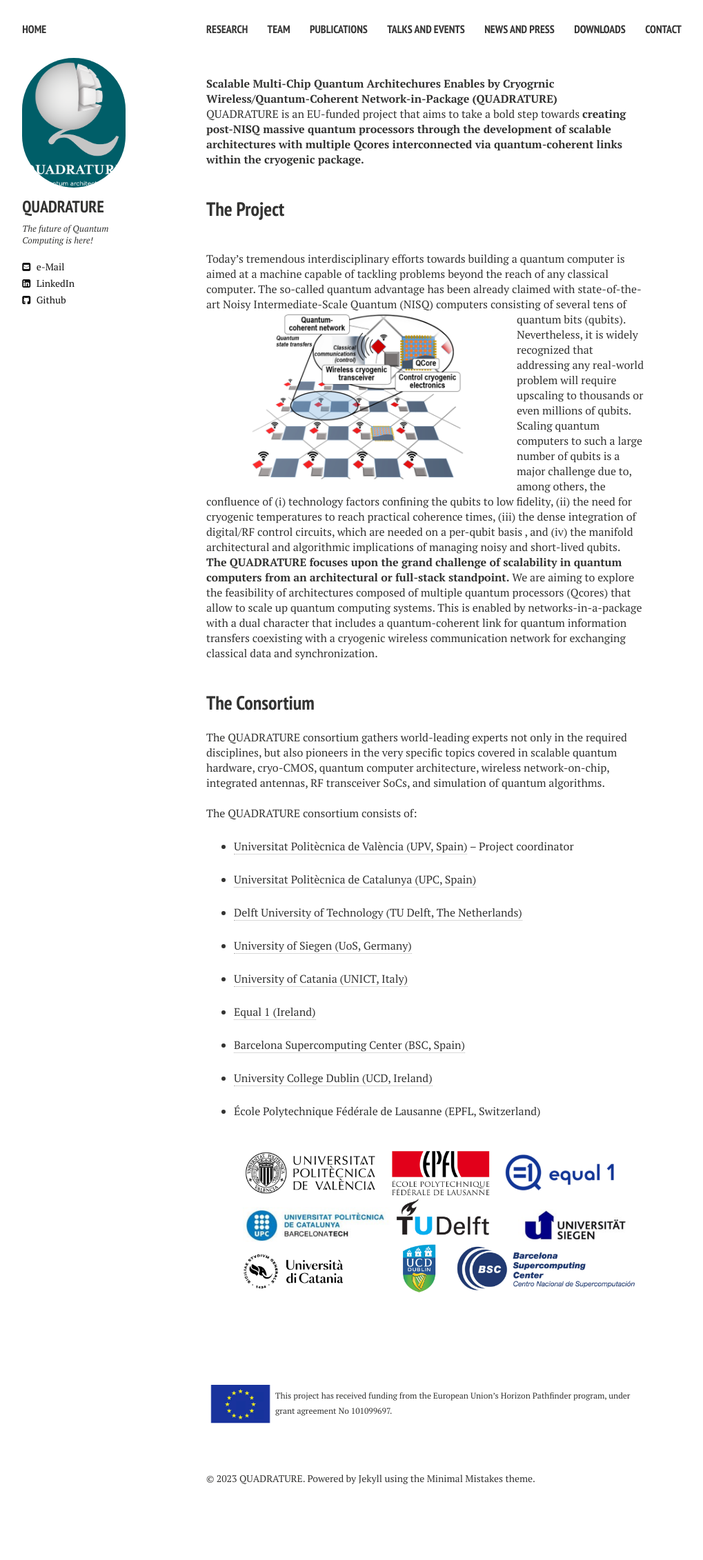
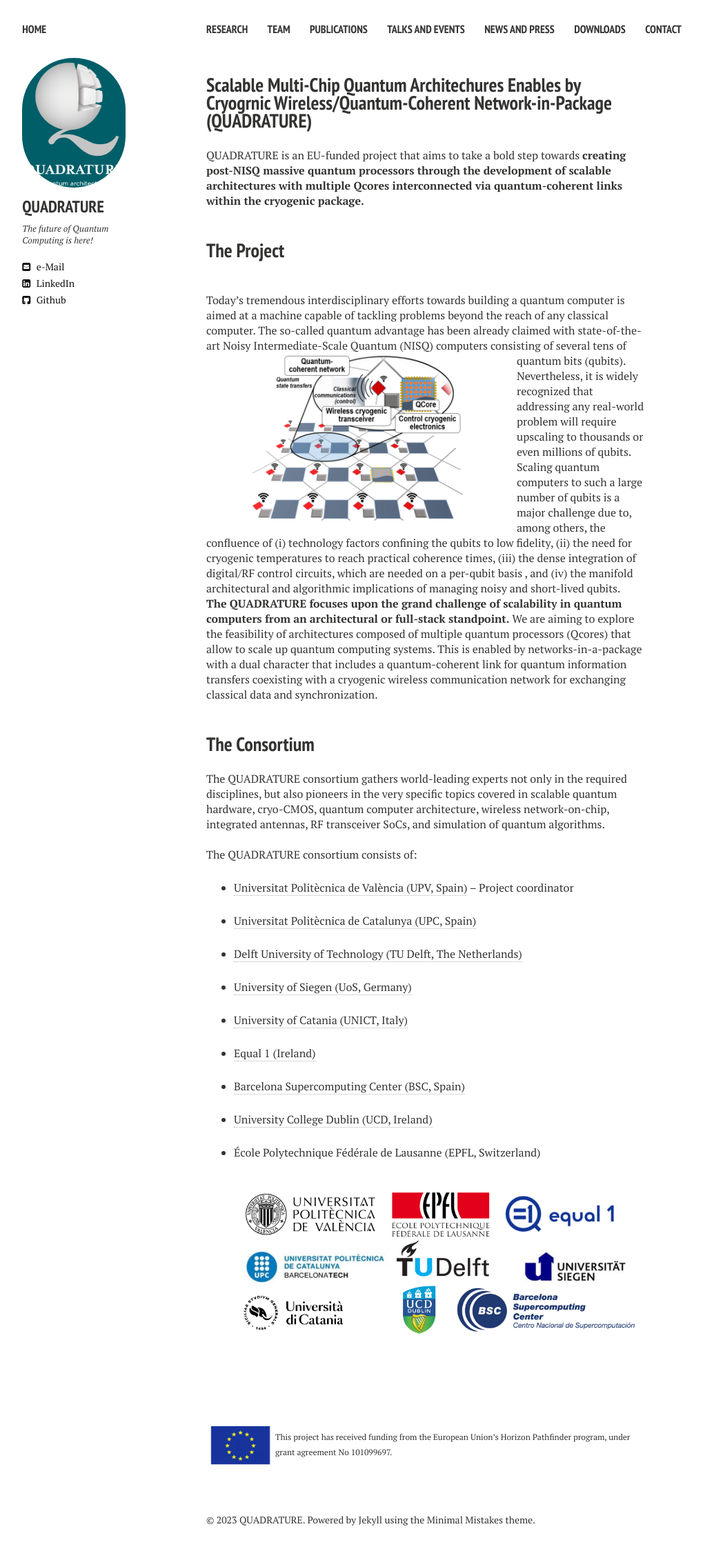
Before and after one commit to biddu/biddu.github.io, a Jekyll site: the page built from index.md, in a window 1280 px wide. Shown: the whole page at 69% size, without its empty margins (21-1040 px from the left). Built offline with Jekyll 4.4.1, drawn with Linux system fonts in a browser that asks for light colours; nearby versions of some CDN libraries; comment, search, counter and statistics services are not loaded; before the commit the page ends 2202 px from its top, so only the background shows below that.

```diff
--- a/index.md
+++ b/index.md
@@ -12,7 +12,7 @@ image:
 <!---
 ## SCALABLE MULTI-CHIP QUANTUM ARCHITECTURES ENABLED BY CRYOGENIC WIRELESS/QUANTUM-COHERENT NETWORK-IN-PACKAGE (QUADRATURE)
 -->
-**Scalable Multi-Chip Quantum Architechures Enables by Cryogrnic Wireless/Quantum-Coherent Network-in-Package (QUADRATURE)**
+## Scalable Multi-Chip Quantum Architechures Enables by Cryogrnic Wireless/Quantum-Coherent Network-in-Package (QUADRATURE)
 
 QUADRATURE is an EU-funded project that aims to take a bold step towards **creating post-NISQ massive quantum processors through the development of scalable architectures with multiple Qcores interconnected via quantum-coherent links within the cryogenic package.**
 
```
